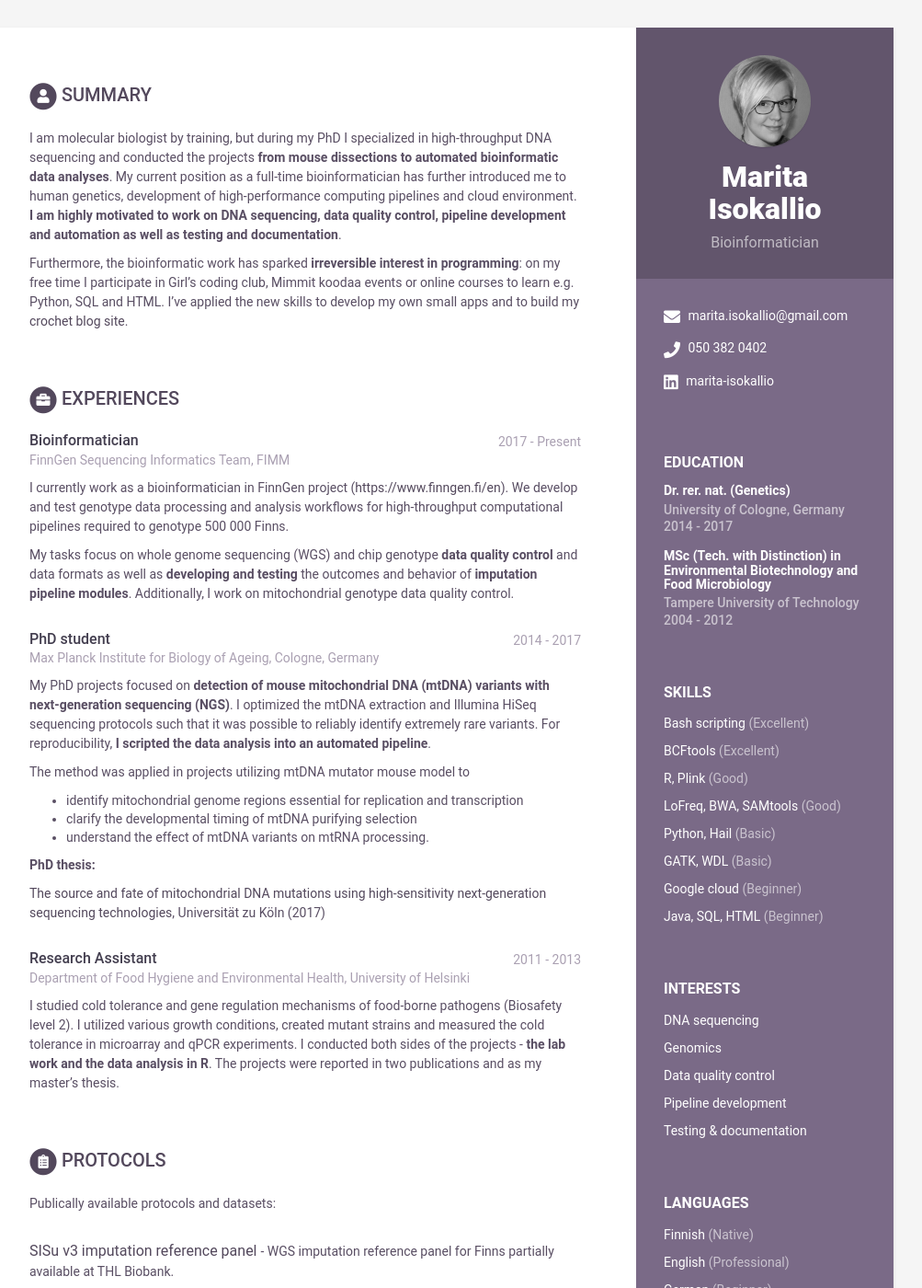
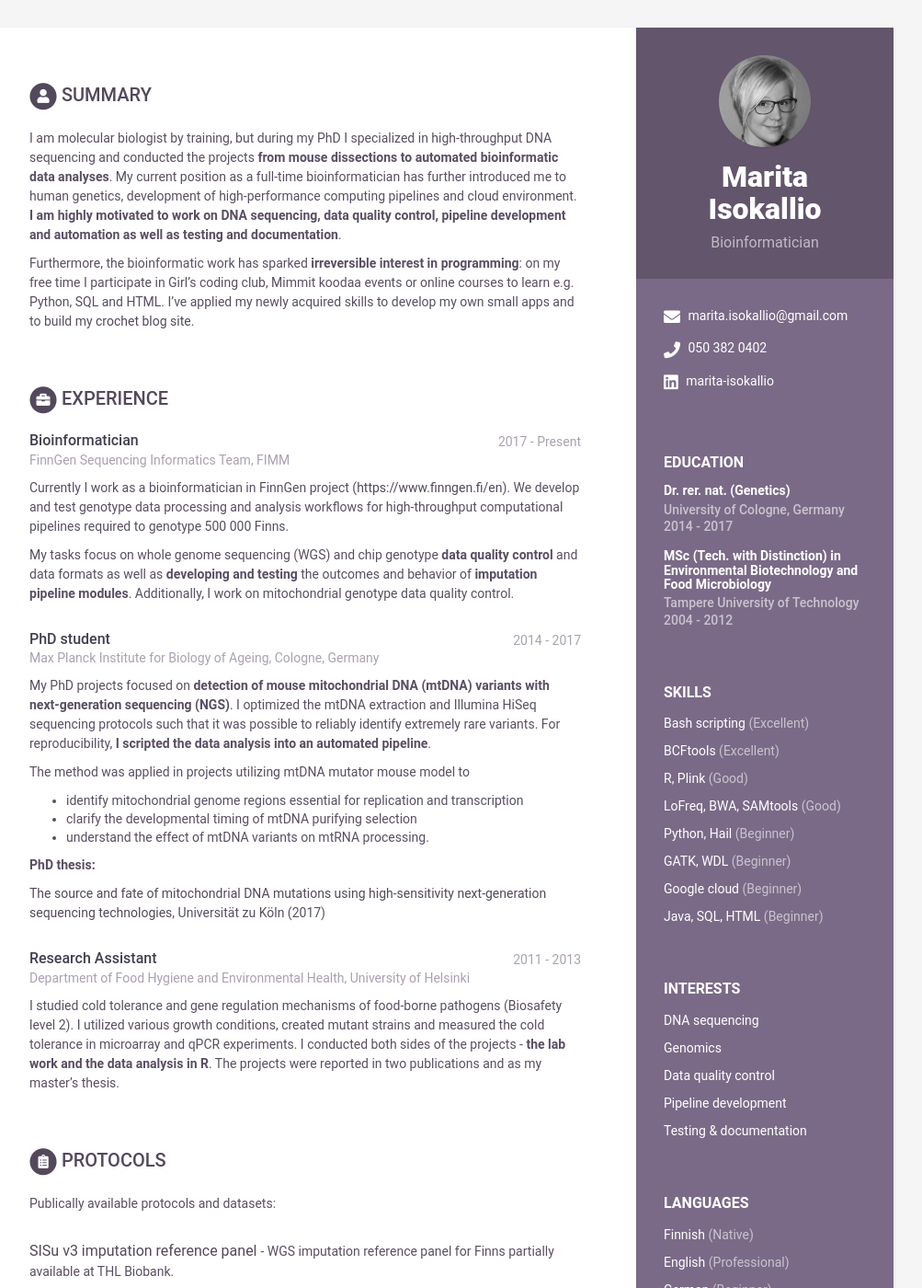
Before and after one commit to murmcraft/cv, a Jekyll site: the page built from index.html, in a window 1280 px wide and 1400 px high. Shown: the whole window at 92% size, without its empty margins (168-1171 px from the left). Built offline with Jekyll 4.4.1, drawn with Linux system fonts in a browser that asks for light colours; some of the changed text lies outside the part shown.

```diff
--- a/_data/data.yml
+++ b/_data/data.yml
@@ -30,10 +30,10 @@ sidebar:
         level: Good
 
       - item: Python, Hail
-        level: Basic
+        level: Beginner
 
       - item: GATK, WDL
-        level: Basic
+        level: Beginner
 
       - item: Google cloud
         level: Beginner
@@ -74,8 +74,8 @@ career-profile:
       Furthermore, the bioinformatic work has sparked **irreversible interest in programming**:
       on my free time I participate in Girl's coding club, Mimmit koodaa events or
       online courses to learn e.g. Python, SQL and HTML.
-      I've applied the new skills to develop my own small apps and to build my
-      [crochet blog site][].
+      I've applied my newly acquired skills to develop my own small apps and to build my
+      [crochet blog site][]{:target="_blank"}.
 
       [crochet blog site]: https://murmcraft.github.io
 
@@ -97,7 +97,7 @@ experiences:
       time: 2017 - Present
       company: FinnGen Sequencing Informatics Team, FIMM
       details: |
-        I currently work as a bioinformatician in FinnGen project (<https://www.finngen.fi/en>).
+        Currently I work as a bioinformatician in FinnGen project (<https://www.finngen.fi/en>).
         We develop and test genotype data processing and analysis workflows
         for high-throughput computational pipelines required to genotype 500 000 Finns.
 
@@ -122,7 +122,7 @@ experiences:
 
         **PhD thesis:**
 
-        [The source and fate of mitochondrial DNA mutations using high-sensitivity next-generation sequencing technologies][],
+        [The source and fate of mitochondrial DNA mutations using high-sensitivity next-generation sequencing technologies][]{:target="_blank"},
         Universität zu Köln (2017)
 
         [The source and fate of mitochondrial DNA mutations using high-sensitivity next-generation sequencing technologies]: https://kups.ub.uni-koeln.de/7941/
@@ -184,7 +184,7 @@ publications:
       - title: The two-component system CBO2306/CBO2307 is important for cold adaptation of Clostridium botulinum ATCC 3502
         authors: Derman Y., Isokallio M., Lindström M. & Korkeala H.
         conference: International Journal of Food Microbiology (2013)
-        link: https://doi.org/10.1016/j.ijfoodmicro.2013.06.00
+        link: https://doi.org/10.1016/j.ijfoodmicro.2013.06.004
 
 conferences:
     title: Conference posters
@@ -228,7 +228,7 @@ honors:
       - title: Travel grant (800 €)
         authors: The Finnish Veterinary Foundation (2013)
 
-      - title: Travle grant (1000 €)
+      - title: Travel grant (1000 €)
         authors: The Finnish Food Research Foundation (2012)
 
       - title: Internship in Italy (900 €)
--- a/_includes/experiences.html
+++ b/_includes/experiences.html
@@ -6,7 +6,7 @@
       <i class="fas fa-circle fa-stack-2x"></i>
       <i class="fas fa-briefcase fa-stack-1x fa-inverse"></i>
     </span>
-    Experiences
+    Experience
   </h2>
 
   {% for experience in experiences %}
```
